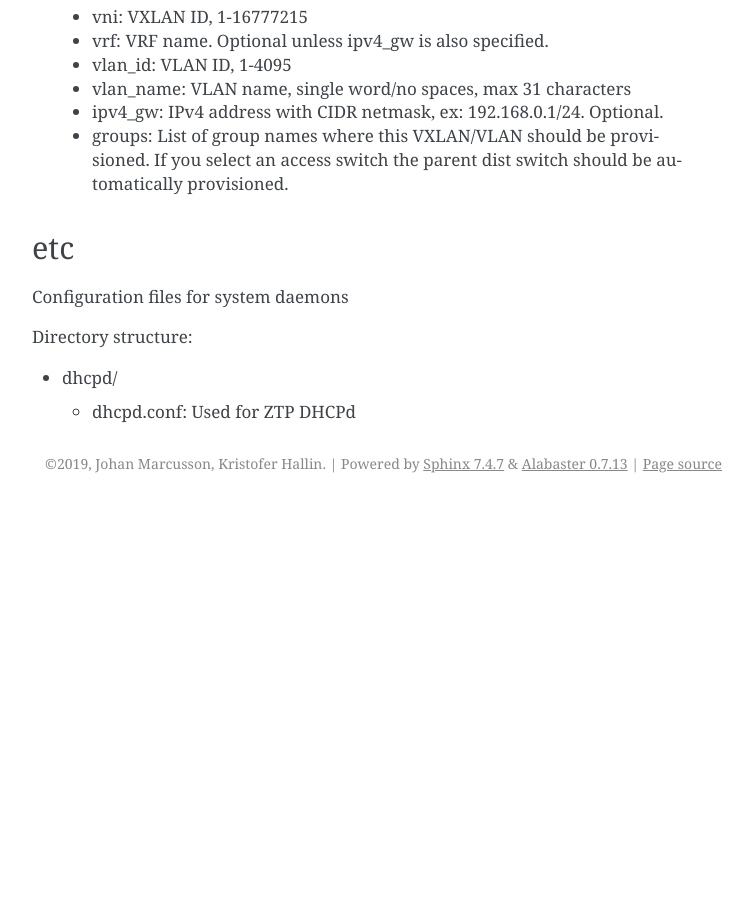
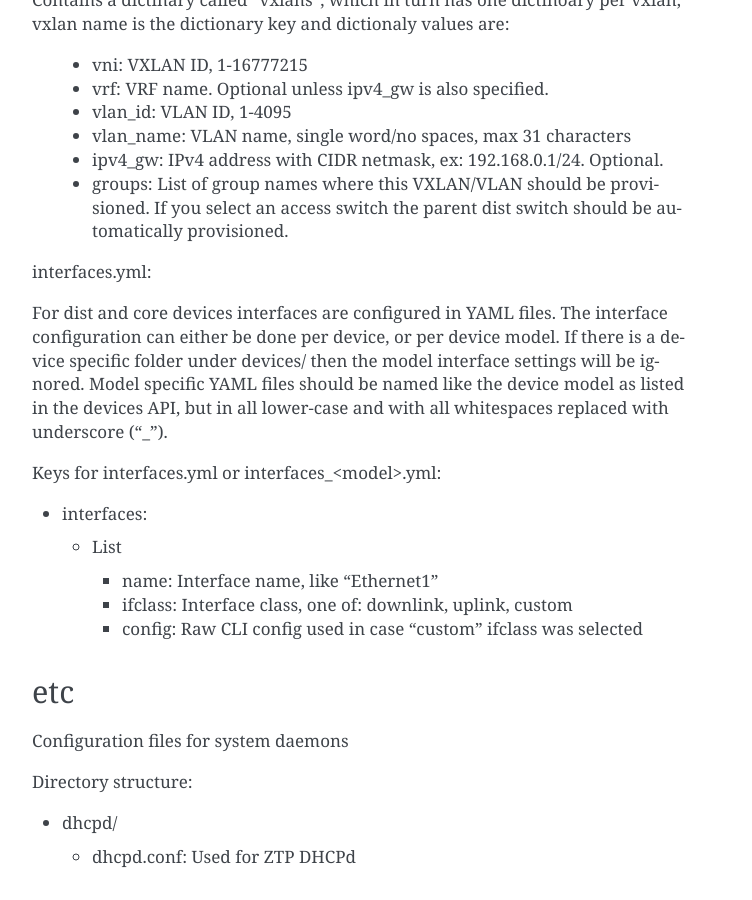
Before and after one commit to SUNET/cnaas-nms, a Sphinx documentation site: the page built from docs/reporef/index.rst, in a window 1280 px wide and 900 px high, scrolled down 4018 px. Shown: the whole window, without its empty margins (388-1140 px from the left). Built offline with Sphinx 7.4.7, drawn with Linux system fonts in a browser that asks for light colours; before the commit the page ends 4521 px from its top, so only the background shows below that; some of the changed text lies outside the part shown.

Commit message:
Add docs for interface settings files

```diff
--- a/docs/reporef/index.rst
+++ b/docs/reporef/index.rst
@@ -94,10 +94,12 @@ The directory structure looks like this:
 - core
 
   * base_system.yml: Base system settings
+  * interfaces_<model>.yml: Model specific default interface settings
 
 - dist
 
   * base_system.yml: Base system settings
+  * interfaces_<model>.yml: Model specific default interface settings
 
 - access:
 
@@ -194,6 +196,24 @@ name is the dictionary key and dictionaly values are:
   * groups: List of group names where this VXLAN/VLAN should be provisioned. If you select an
     access switch the parent dist switch should be automatically provisioned.
 
+interfaces.yml:
+
+For dist and core devices interfaces are configured in YAML files. The
+interface configuration can either be done per device, or per device model.
+If there is a device specific folder under devices/ then the model
+interface settings will be ignored. Model specific YAML files
+should be named like the device model as listed in the devices API, but in
+all lower-case and with all whitespaces replaced with underscore ("_").
+
+Keys for interfaces.yml or interfaces_<model>.yml:
+
+* interfaces:
+
+  * List
+
+    * name: Interface name, like "Ethernet1"
+    * ifclass: Interface class, one of: downlink, uplink, custom
+    * config: Raw CLI config used in case "custom" ifclass was selected
 
 etc
 ---
```
